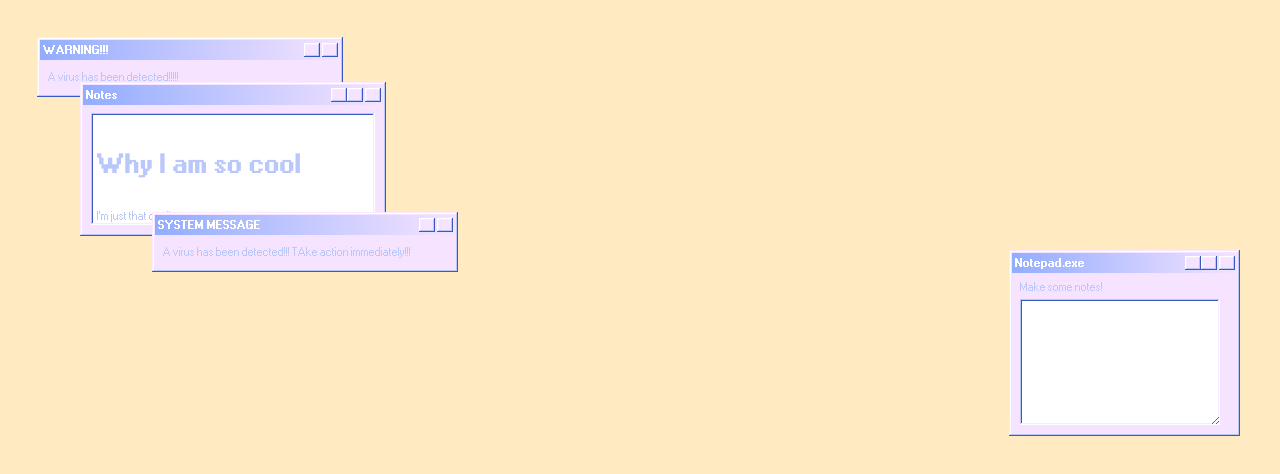
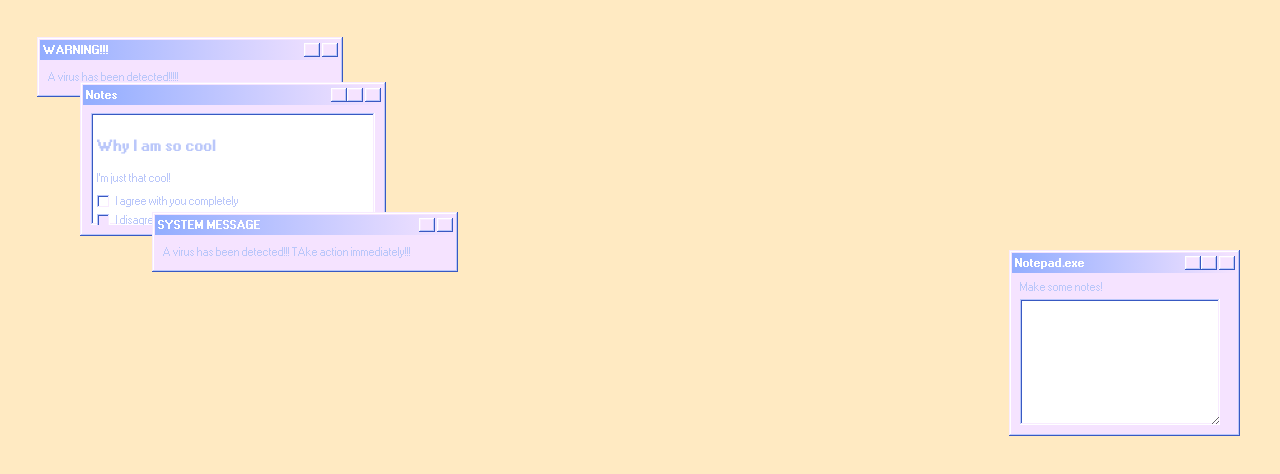
Before and after one commit to esophenia/esophenia.github.io, a website: page index.html in a window 1280 px wide. Drawn offline with Linux system fonts and the light colour scheme.

Commit message:
Update index.html

```diff
--- a/index.html
+++ b/index.html
@@ -35,6 +35,8 @@
   z-index: 9;
   }
 
+  h4 {font-size: 14px;
+  }
   </style>
 </head>
 <!-- body starts here -->
```
